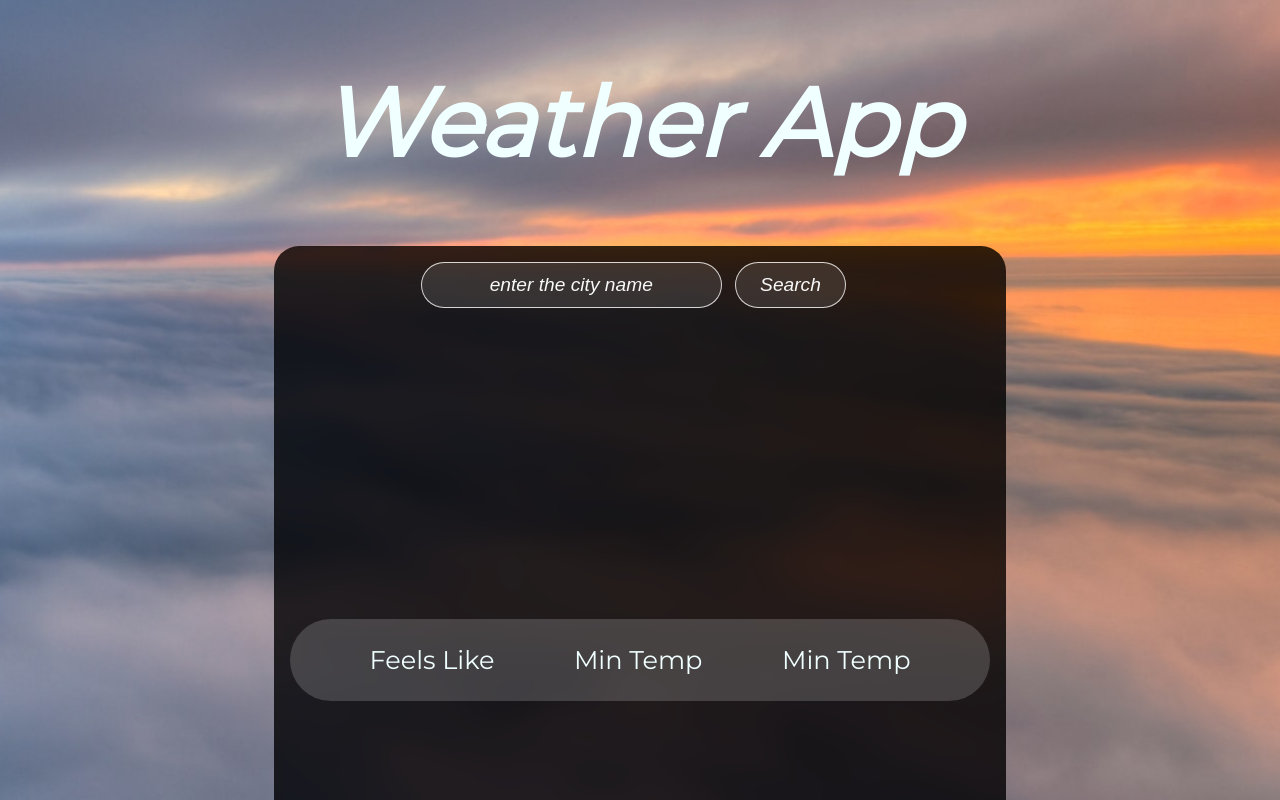
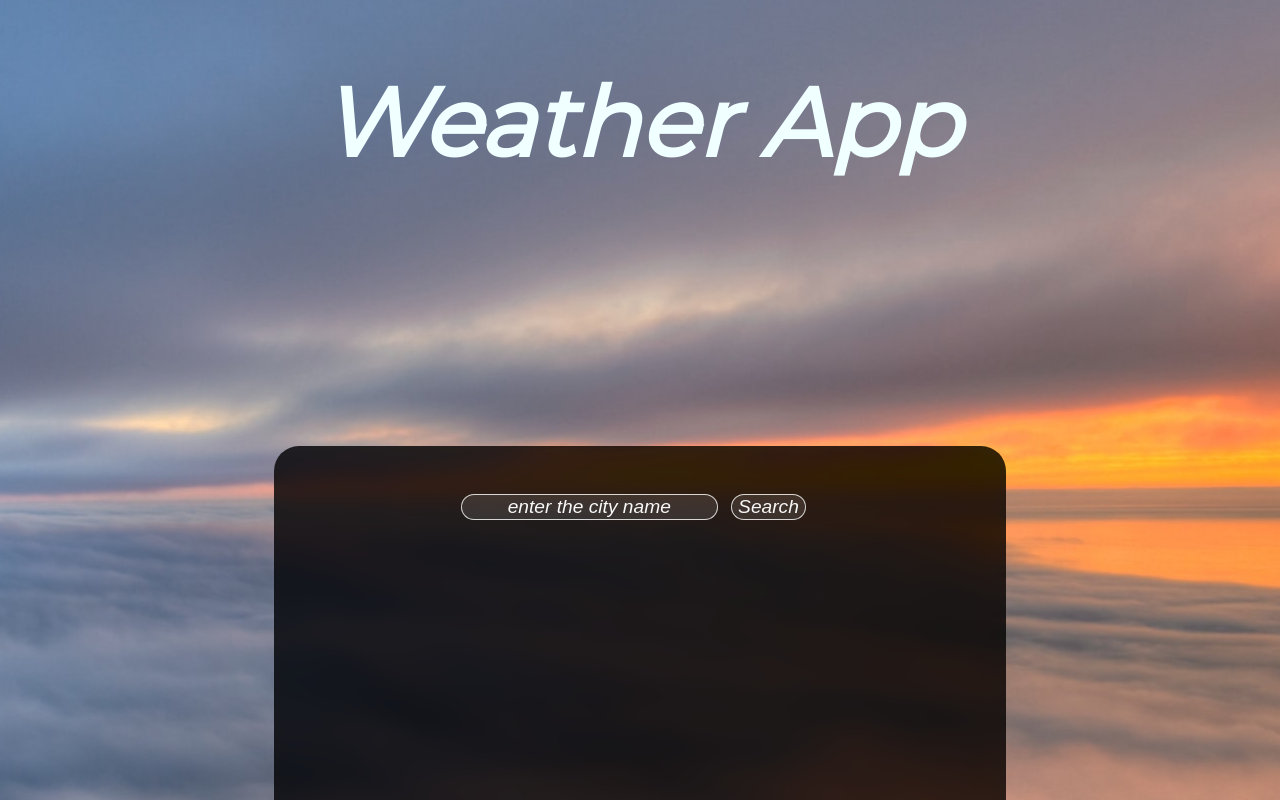
Before and after one commit to kc-exe/WeatherAppReact, a React (Create React App) app: page / in a window 1280 px wide. Shown: the top 800 px of the page. Built offline with nearby package versions, Linux system fonts and the light colour scheme.

Commit message:
Update styles.css

```diff
--- a/public/styles.css
+++ b/public/styles.css
@@ -5,7 +5,10 @@ body {
   background-image: url("./Image/sunset.jpg");
   background-repeat: no-repeat;
   background-position: center;
+}
 
+#root {
+  display: fluid;
 }
 header {
   text-align: center;
@@ -22,12 +25,16 @@ p {
   text-align: center;
   padding: 1rem;
 }
+.app {
+  display: fluid;
+  padding: 200px 0px;
+}
 .inputValue {
   text-align: center;
   color: #f8f8f8;
   font-style: italic;
   margin-right: 2%;
-  padding: 0.7rem 1.5rem;
+  padding: 0.2 1.5rem;
   font-size: 1.2rem;
   border-radius: 25px;
   border: 1px solid rgba(255, 255, 255, 0.8);
@@ -45,7 +52,7 @@ p {
   width: 700px;
   height: 700px;
   margin: auto;
-  padding: 0 1rem;
+  padding: 2rem 1rem;
   position: relative;
   top: 10%;
   flex-direction: column;
@@ -63,6 +70,10 @@ p {
   background-color: rgba(225, 225, 225, 0.2);
   margin-bottom: 2%;
 }
+.icons {
+  height: 5rem;
+  width: 5rem;
+}
 .middle {
   display: flex;
   justify-content: space-evenly;
```
